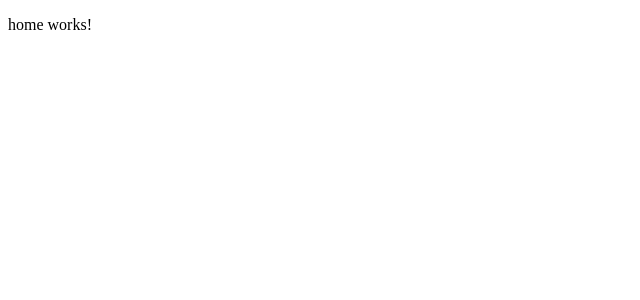
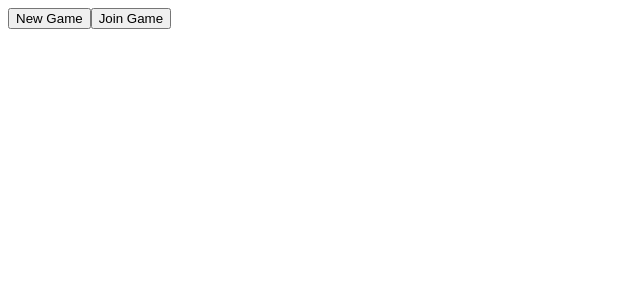
Before and after one commit to akbar-infinity/chess-game-frontend, an Angular app: page / in a window 1280 px wide. Shown: the top 300 px of the page, without its empty margins (0-640 px from the left). Built offline with nearby package versions, Linux system fonts and the light colour scheme.

Commit message:
route updated with path param

```diff
--- a/src/app/app-routing.module.ts
+++ b/src/app/app-routing.module.ts
@@ -9,7 +9,7 @@ const routes: Routes = [
     component: HomeComponent
   },
   {
-    path: 'randomid',
+    path: ':gameId',
     component: ChessBoardComponent
   }
 ];
--- a/src/app/home/home.component.html
+++ b/src/app/home/home.component.html
@@ -1 +1,3 @@
-<p>home works!</p>
+<button (click)="newGame();">New Game</button>
+
+<button (click)="joinGame();">Join Game</button>
--- a/src/app/home/home.component.ts
+++ b/src/app/home/home.component.ts
@@ -1,4 +1,5 @@
 import { Component, OnInit } from '@angular/core';
+import { Router } from '@angular/router';
 
 @Component({
   selector: 'app-home',
@@ -7,9 +8,26 @@ import { Component, OnInit } from '@angular/core';
 })
 export class HomeComponent implements OnInit {
 
-  constructor() { }
+  gameId: string;
+
+  constructor(public router: Router) { }
 
   ngOnInit(): void {
   }
 
+  generateRandomId() {
+    // generate random string and assign that string to gameId variable
+
+  }
+
+  newGame() {
+    console.log('new game clicked');
+    this.router.navigate([`${this.gameId}`]);
+  }
+
+  joinGame() {
+    console.log('join game clicked');
+    this.router.navigate([`${this.gameId}`]);
+  }
+
 }
```
